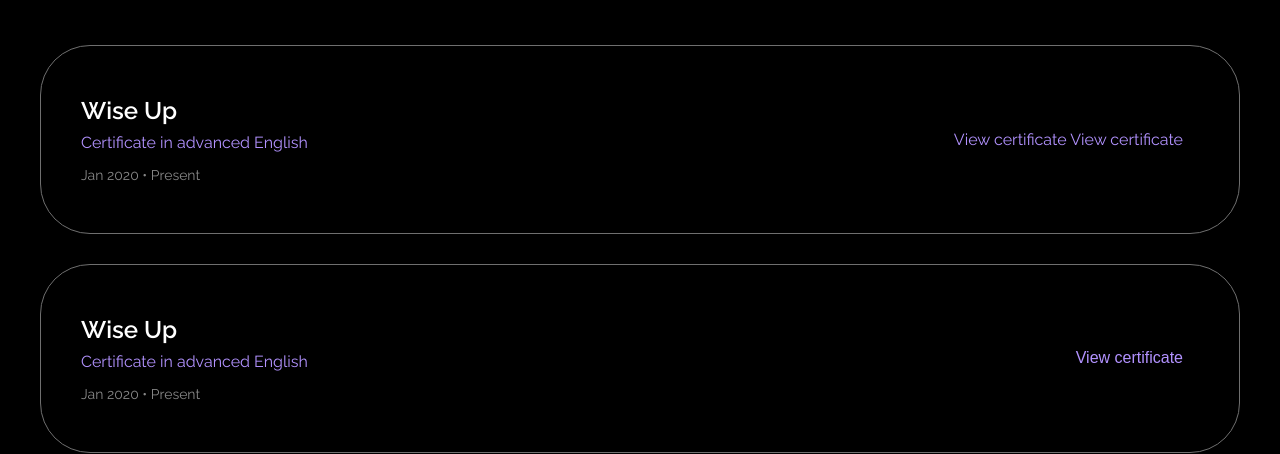
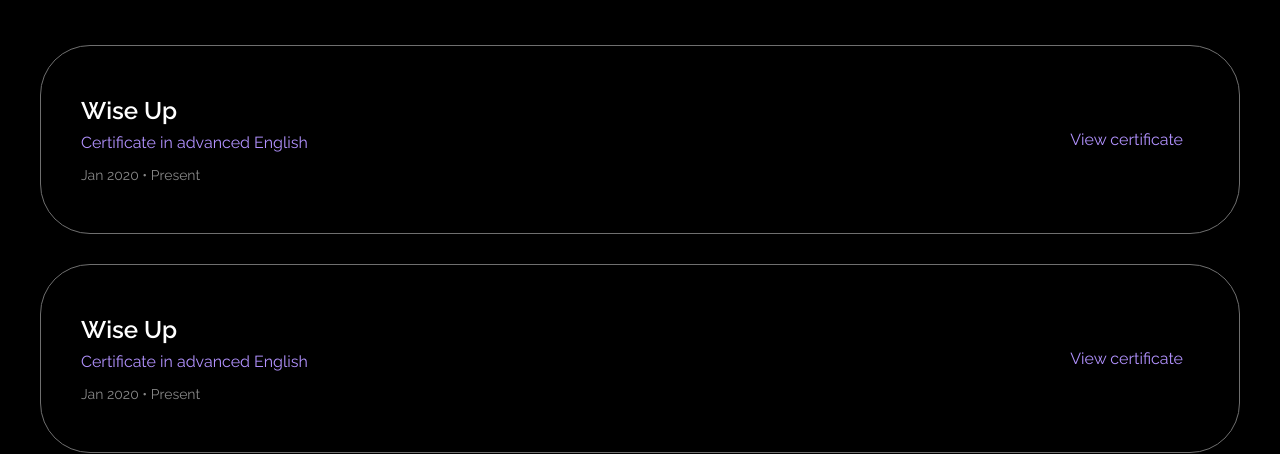
Before and after one commit to Mitalvindhani/Mital-Vindhani, a plain HTML site: page index.html in a window 1280 px wide. Shown: the part 2120-2574 px from the top of the page. Drawn offline with nearby package versions, Linux system fonts and the light colour scheme.

Commit message:
first commit

```diff
--- a/index.html
+++ b/index.html
@@ -355,8 +355,7 @@
                     <div class="certificate-date">Jan 2020 • Present</div>
                 </div>
                 <div class="certificate-right">
-                    <a class="view-certificate" href="https://drive.google.com/file/d/1mlJ0PjVXW_wvGM37j4ZS67vI1ntvPiXj/view?usp=sharing">                        View certificate
-                   View certificate  </a>
+                    <a class="view-certificate" href="https://drive.google.com/file/d/1mlJ0PjVXW_wvGM37j4ZS67vI1ntvPiXj/view?usp=sharing">View certificate</a>
                 </div>
             </div>
 
@@ -367,9 +366,9 @@
                     <div class="certificate-date">Jan 2020 • Present</div>
                 </div>
                 <div class="certificate-right">
-                    <button class="view-certificate" onclick="viewCertificate('wise-up-2')">
-                        View certificate
-                    </button>
+                    <a class="view-certificate" href="https://drive.google.com/file/d/1wqDhmCrhFvyN8t5IYuW7FKiY9GPs6xBj/view?usp=drive_link">View certificate</a>
+
+
                 </div>
             </div>
         </div>
```
Also changed, not shown: 3 other files.
